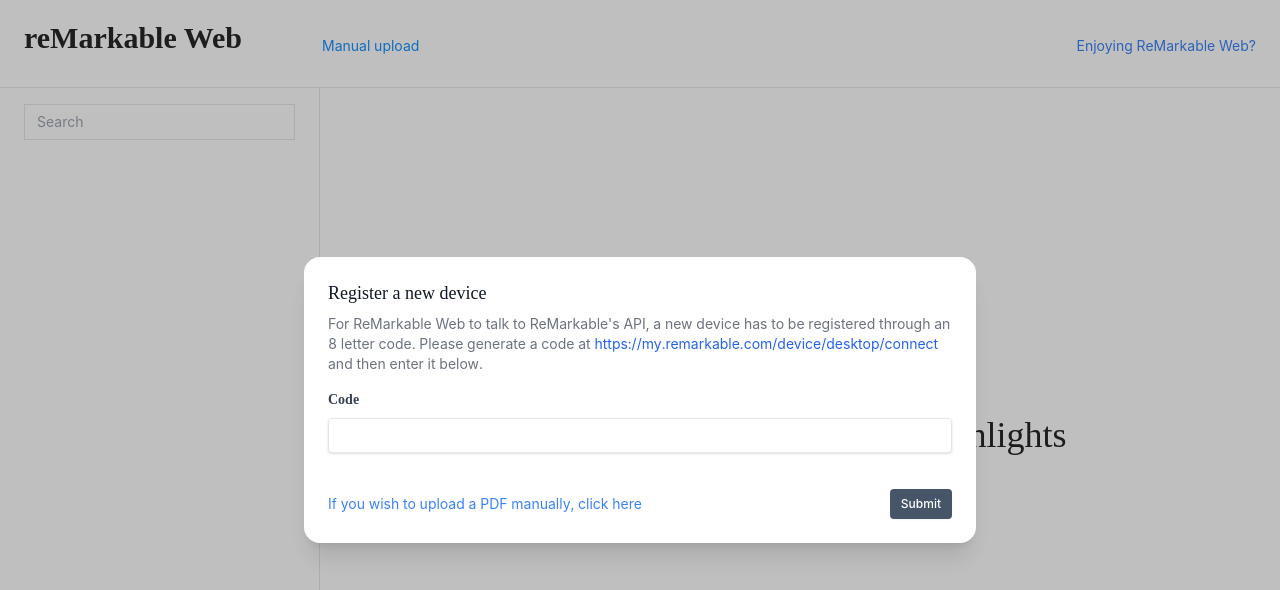
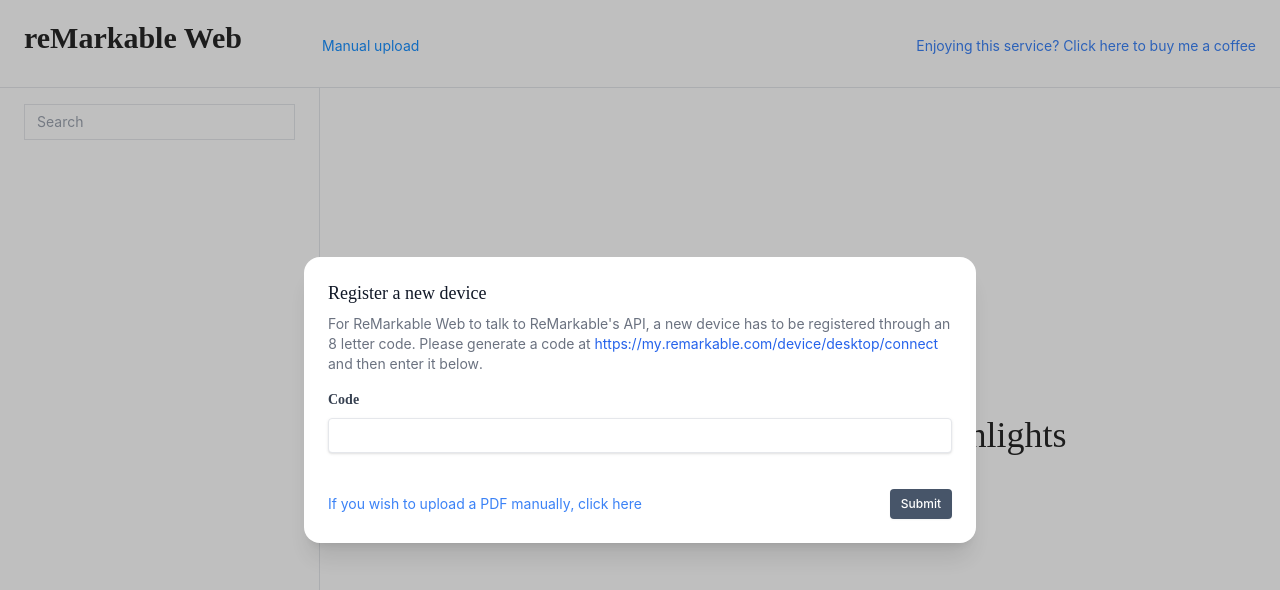
Before and after one commit to AndrewBestbier/reMarkableWeb, a Next.js app: page / in a window 1280 px wide. Shown: the top 590 px of the page. Built offline with nearby package versions, Linux system fonts and the light colour scheme.

Commit message:
Change copy

```diff
--- a/components/header.tsx
+++ b/components/header.tsx
@@ -21,7 +21,7 @@
           href="https://www.buymeacoffee.com/andrewbest"
           className="text-blue-500"
         >
-          Enjoying ReMarkable Web?
+          Enjoying this service? Click here to buy me a coffee
         </a>
         {deviceToken ? (
           <button
```
